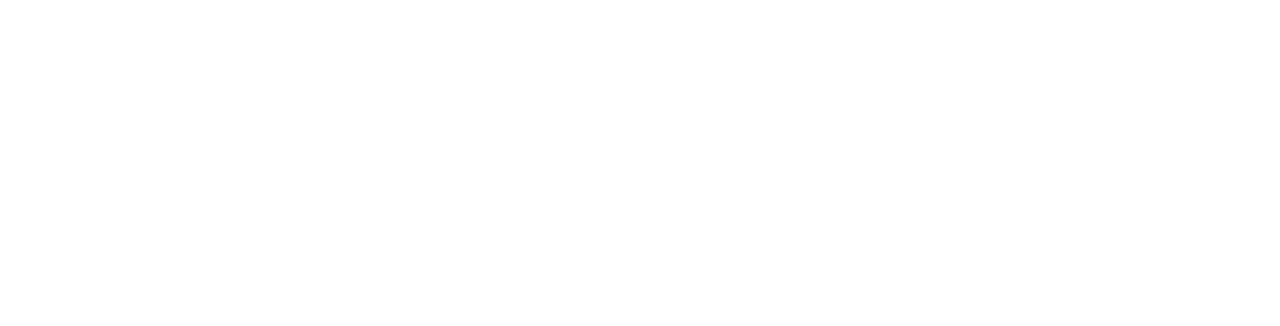
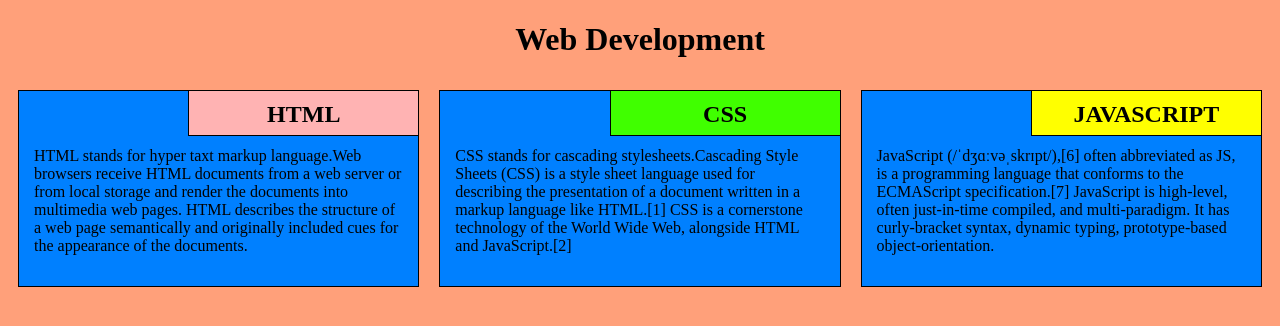
Before and after one commit to secretagent989/coursera, a plain HTML site: page module2-solution/index.html in a window 1280 px wide. Drawn offline with Linux system fonts and the light colour scheme.

Commit message:
module 2

```diff
--- a/module2-solution/index.html
+++ b/module2-solution/index.html
@@ -1,5 +1,38 @@
 <!DOCTYPE html>
-<html>
+<html lang="en">
 <head>
-<meta charset="UTF-8">
-</head></html>
+	<meta charset="utf-8">
+	<meta name="viewport" content="width=device-width,initial-scale=1">
+	<title>Module 2 assignment solution</title>
+	<link rel="stylesheet" href="style.css">
+</head>
+
+<body>
+	<h1> Web Development </h1>
+	<div class="row">
+		<div class="col-lg-4 col-md-6 col-sm-12">
+			<section class="HTML">
+				<h2>HTML</h2>
+				<p>
+					HTML stands for hyper taxt markup language.Web browsers receive HTML documents from a web server or from local storage and render the documents into multimedia web pages. HTML describes the structure of a web page semantically and originally included cues for the appearance of the documents.
+</section>
+</div>
+<div class="col-lg-4 col-md-6 col-sm-12">
+	<section class="CSS">
+		<h2>CSS</h2>
+		<p>
+			CSS stands for cascading stylesheets.Cascading Style Sheets (CSS) is a style sheet language used for describing the presentation of a document written in a markup language like HTML.[1] CSS is a cornerstone technology of the World Wide Web, alongside HTML and JavaScript.[2]
+</p>
+</section>
+</div>
+<div class="col-lg-4 col-md-6 col-sm-12">
+	<section class="JAVASCRIPT">
+		<h2>JAVASCRIPT</h2>
+		<p>JavaScript (/ˈdʒɑːvəˌskrɪpt/),[6] often abbreviated as JS, is a programming language that conforms to the ECMAScript specification.[7] JavaScript is high-level, often just-in-time compiled, and multi-paradigm. It has curly-bracket syntax, dynamic typing, prototype-based object-orientation.
+
+</p>
+</section>
+</div>
+</div>
+</body>
+</html>
```
